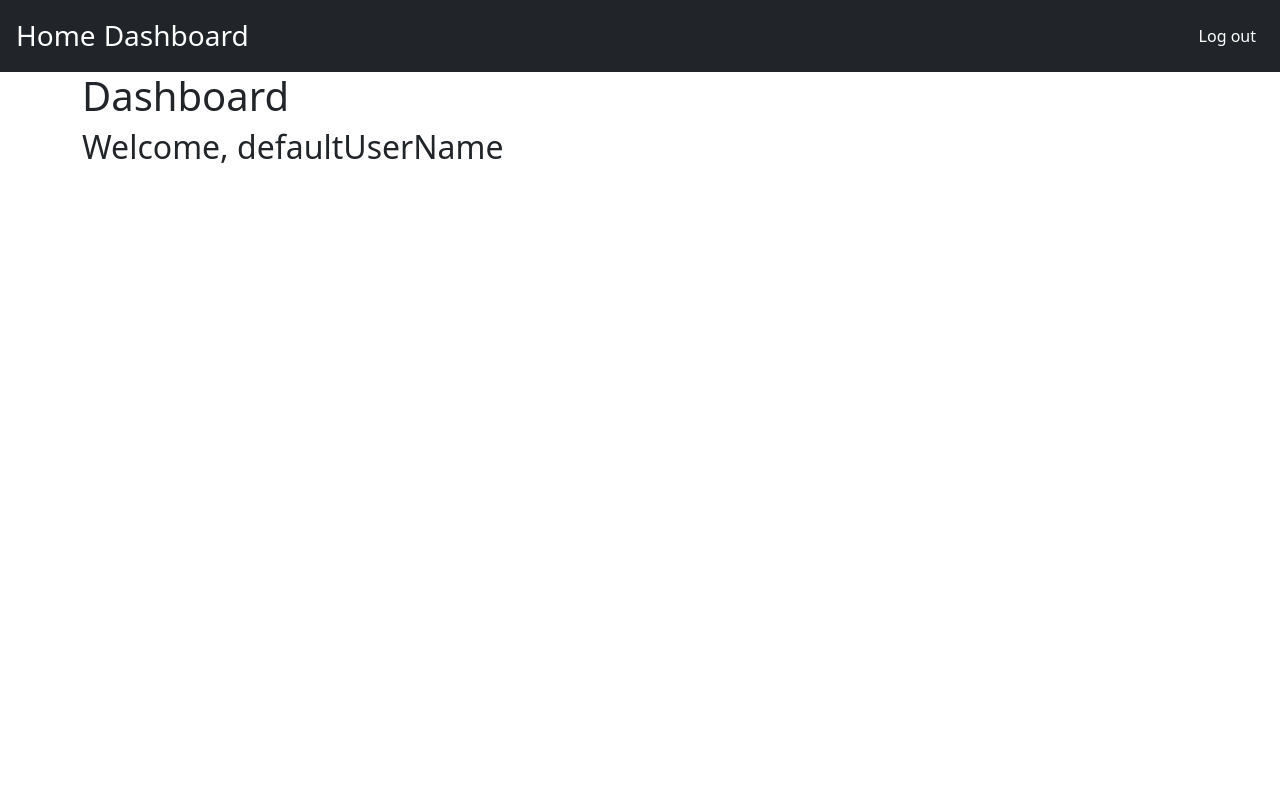
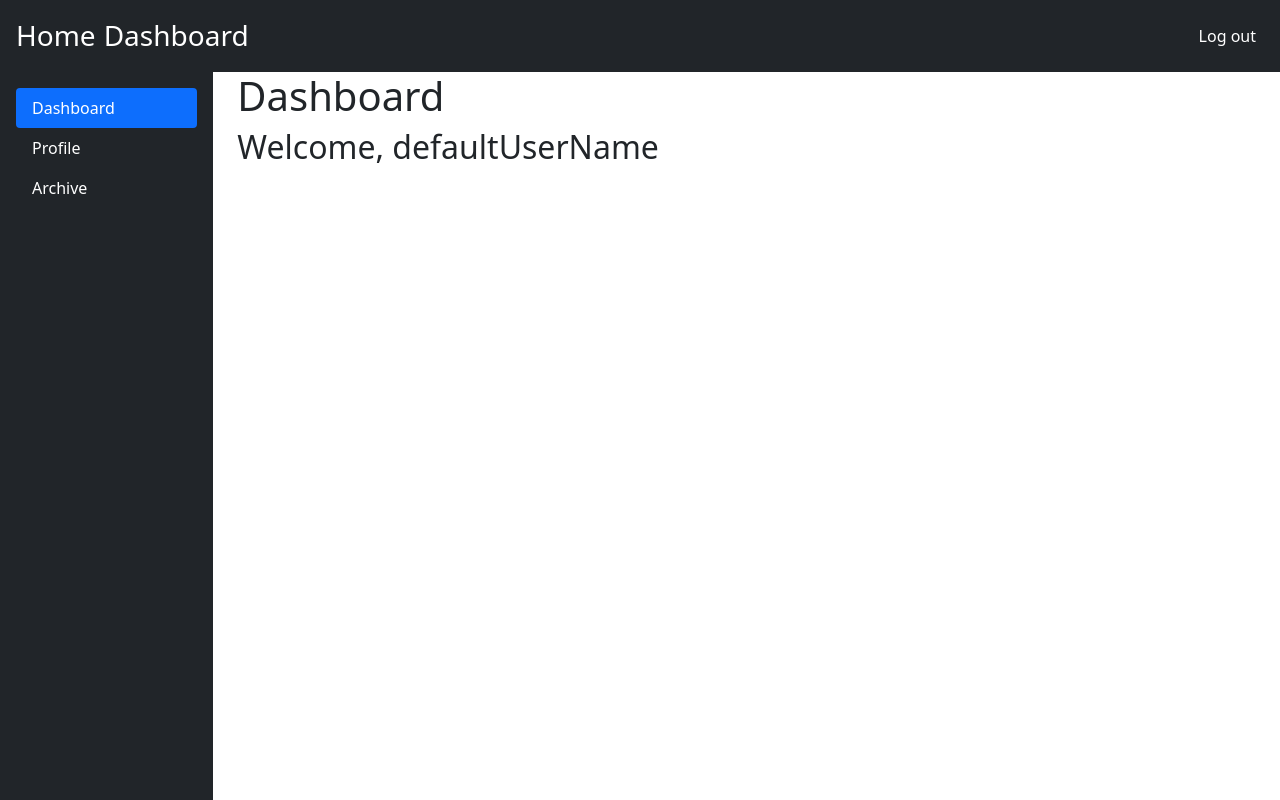
Before and after one commit to unes-es/Archive-Manager, a React (Create React App) app: page /dashboard in a window 1280 px wide. Both pictures are taken after typing "name@example.com", "Sample123" into the empty fields and a click on the button "Sign in". Shown: the top 800 px of the page. Built offline with nearby package versions, Linux system fonts and the light colour scheme; the HTML template or start-up script is replaced by a standard one.

Commit message:
added dashboard navigation and routers + profile page

```diff
--- a/src/Dashboard.js
+++ b/src/Dashboard.js
@@ -1,17 +1,48 @@
 import React from "react";
 import AuthContext from "./AuthContext";
+import {
+  Link,
+  NavLink,
+  Switch,
+  Route,
+  useRouteMatch,
+  useParams,
+} from "react-router-dom";
+import DashboardSideBar from "./DashboardSideBar";
+import DashboardRouter from "./DashboardRouter";
 
 export default function Dashboard() {
+  let match = useRouteMatch();
   return (
+    <div className="container-fluid">
+      <div className="row">
+        <DashboardSideBar />
+        <main
+          className="col-md-9 ms-sm-auto col-lg-10 px-md-4"
+          Style="height:1000px;"
+        >
+          <Switch>
+            <Route path={`${match.path}/:page`} component={DashboardRouter}>
+              <DashboardRouter />
+            </Route>
+            <Route path={`${match.path}/`}>
               <AuthContext.Consumer>
                 {({ user }) => {
                   return (
-          <div className="container">
+                    <>
                       <h1>Dashboard</h1>
-            <h2>Welcome, {user.username}</h2>
-          </div>
+                      <h2>
+                        Welcome, {user.username}
+                        {console.log(match)}
+                      </h2>
+                    </>
                   );
                 }}
               </AuthContext.Consumer>
+            </Route>
+          </Switch>
+        </main>
+      </div>
+    </div>
   );
 }
--- /dev/null
+++ b/src/DashboardRouter.js
@@ -0,0 +1,14 @@
+import React from "react";
+import { useParams } from "react-router-dom";
+import Profile from "./Profile";
+
+export default function DashboardRouter() {
+  let { page } = useParams();
+  switch (page.toLowerCase()) {
+    case "profile":
+      return <Profile />;
+      break;
+    default:
+      return <div>{page}</div>;
+  }
+}
--- /dev/null
+++ b/src/DashboardSideBar.js
@@ -0,0 +1,41 @@
+import React from "react";
+import { NavLink } from "react-router-dom";
+
+export default function DashboardSideBar() {
+  return (
+    <>
+      <nav className="position-sticky col-lg-2 p-3 d-flex flex-column flex-shrink-0 p-3 text-white bg-dark ">
+        <ul className="nav nav-pills flex-column mb-auto">
+          <li className="nav-item">
+            <NavLink
+              exact
+              className="text-white nav-link"
+              activeClassName="active"
+              to="/dashboard"
+            >
+              Dashboard
+            </NavLink>
+          </li>
+          <li className="nav-item">
+            <NavLink
+              className="text-white nav-link"
+              activeClassName="active"
+              to="/dashboard/profile"
+            >
+              Profile
+            </NavLink>
+          </li>
+          <li className="nav-item">
+            <NavLink
+              className="text-white nav-link"
+              activeClassName="active"
+              to="/dashboard/archive"
+            >
+              Archive
+            </NavLink>
+          </li>
+        </ul>
+      </nav>
+    </>
+  );
+}
--- a/src/Nav.js
+++ b/src/Nav.js
@@ -8,14 +8,18 @@ function Nav() {
       {({ isAuthenticated, logOut }) => {
         console.log("context");
         return (
-          <nav className="hstack p-3 bg-dark text-white ">
+          <>
+            <nav className="sticky-top hstack p-3 bg-dark text-white ">
               <h3 className="navbar-nav me-2">
                 <Link className="text-white text-decoration-none" to="/home">
                   Home
                 </Link>
               </h3>
               <h3 className="navbar-nav">
-              <Link className="text-white text-decoration-none" to="/dashboard">
+                <Link
+                  className="text-white text-decoration-none"
+                  to="/dashboard"
+                >
                   Dashboard
                 </Link>
               </h3>
@@ -46,6 +50,7 @@ function Nav() {
                 </ul>
               )}
             </nav>
+          </>
         );
       }}
     </AuthContext.Consumer>
--- a/src/PrivateRoute.js
+++ b/src/PrivateRoute.js
@@ -7,7 +7,6 @@ export default function PrivateRoute({ component: Component, ...rest }) {
     <Route {...rest}>
       <AuthContext.Consumer>
         {({ isAuthenticated }) => {
-          console.log("PrivateRoute " + isAuthenticated);
           return isAuthenticated ? <Component /> : <Redirect to="/SignIn" />;
         }}
       </AuthContext.Consumer>
--- /dev/null
+++ b/src/Profile.js
@@ -0,0 +1,20 @@
+import React, { Component } from "react";
+import AuthContext from "./AuthContext";
+
+export default class Profile extends Component {
+  render() {
+    return (
+      <AuthContext.Consumer>
+        {({ user }) => {
+          return (
+            <>
+              <h1>Profile</h1>
+              <p>Email: {user.email}</p>
+              <p>Username: {user.username}</p>
+            </>
+          );
+        }}
+      </AuthContext.Consumer>
+    );
+  }
+}
```
Lines whose indentation alone changed are shown as unchanged.
